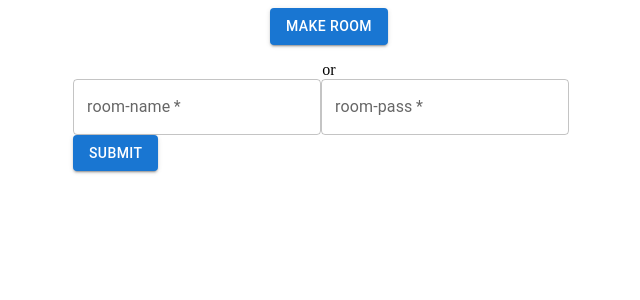
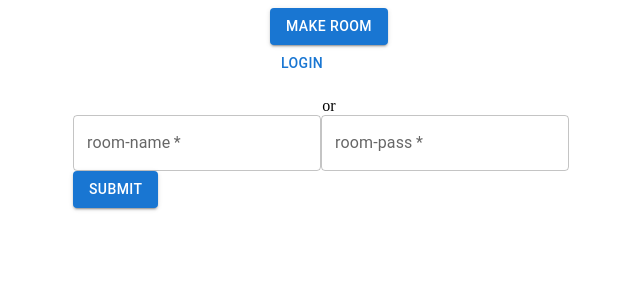
Before and after one commit to marodins/AnonFiles-FE, a React (Create React App) app: page / in a window 1280 px wide. Shown: the top 300 px of the page, without its empty margins (311-951 px from the left). Built offline with nearby package versions, Linux system fonts and the light colour scheme; no server answers.

Commit message:
setting up oauth

```diff
--- a/package.json
+++ b/package.json
@@ -11,6 +11,7 @@
     "@testing-library/user-event": "^13.2.1",
     "axios": "^0.27.2",
     "react": "^18.1.0",
+    "react-cookie": "^4.1.1",
     "react-dom": "^18.1.0",
     "react-router": "^6.3.0",
     "react-router-dom": "^6.3.0",
--- a/src/App.js
+++ b/src/App.js
@@ -14,10 +14,17 @@ import config from './config.json';
 
 import {io} from 'socket.io-client';
 import {Room} from './screens/room';
+import axios from './network/axios_instance';
+import {useCookies} from 'react-cookie';
 
 function App() {
   const [, setSocket] = useState(0);
+  const [cookies, setCookie] = useCookies(['token_id'])
+
   useEffect(()=>{
+    //send cookie on connect only!!!
+    //handle on connect server side
+    console.log(cookies);
     sock.init_sock();
     sock.socket.on('connect', ()=>{
       setSocket(sock);
--- /dev/null
+++ b/src/components/login.js
@@ -0,0 +1,26 @@
+import {
+    Grid,
+    Button
+} from '@mui/material';
+import axios from '../network/axios_instance';
+import { useEffect } from 'react';
+import socket from '../models/connection';
+
+const LoginButton = ()=>{
+    const handleLogin = ()=>{
+        if(socket.socket && socket.socket.connected){
+            socket.socket.disconnect();
+        }
+        axios.get('authorize');
+    }
+    return (
+        <Grid>
+            <Button onClick={handleLogin}>
+                Login
+            </Button>
+        </Grid>
+
+    )
+}
+
+export default LoginButton;
--- a/src/index.js
+++ b/src/index.js
@@ -1,8 +1,12 @@
 import React from 'react';
 import ReactDOM from 'react-dom/client';
 import App from './App';
+import { CookiesProvider } from 'react-cookie';
 
 const root = ReactDOM.createRoot(document.getElementById('root'));
 root.render(
-    <App />
+    <CookiesProvider>
+        <App />
+    </CookiesProvider>
+
 );
--- /dev/null
+++ b/src/network/axios_instance.js
@@ -0,0 +1,8 @@
+import axios from 'axios';
+
+
+const axios_instance = axios.create({
+    baseURL:"http://localhost:8080"
+})
+
+export default axios_instance;
--- a/src/screens/home.js
+++ b/src/screens/home.js
@@ -4,6 +4,7 @@ import {TextFieldHome} from '../components/room_input';
 import {useNavigate} from 'react-router';
 import { useEffect, useState } from 'react';
 import socket from '../models/connection';
+import LoginButton from '../components/login';
 
 export var Home =()=>{
 
@@ -45,6 +46,7 @@ export var Home =()=>{
                     <Button variant="contained" onClick={submitButtonHandler}>
                         Make Room
                     </Button>
+                    <LoginButton/>
                 </Grid>
                 <Grid item xs>
                 <Divider>or</Divider>
```
Also changed, not shown: src/network/socket.js (deleted), 1 other file (tests, documents, lock files or other folders).
